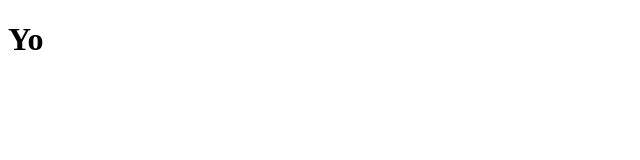
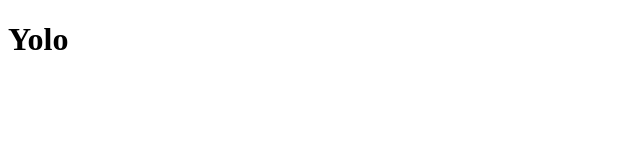
Before and after one commit to Takhine/coursera-test, a plain HTML site: page site/index.html in a window 1280 px wide. Shown: the full height of the page, 0-640 px from the left. Drawn offline with Linux system fonts and the light colour scheme.

Commit message:
Just testing.

```diff
--- a/site/index.html
+++ b/site/index.html
@@ -4,6 +4,6 @@
 	<title>Hello Bro</title>
 </head>
 <body>
-<h1>Yo</h1>
+<h1>Yolo</h1>
 </body>
 </html>
```
